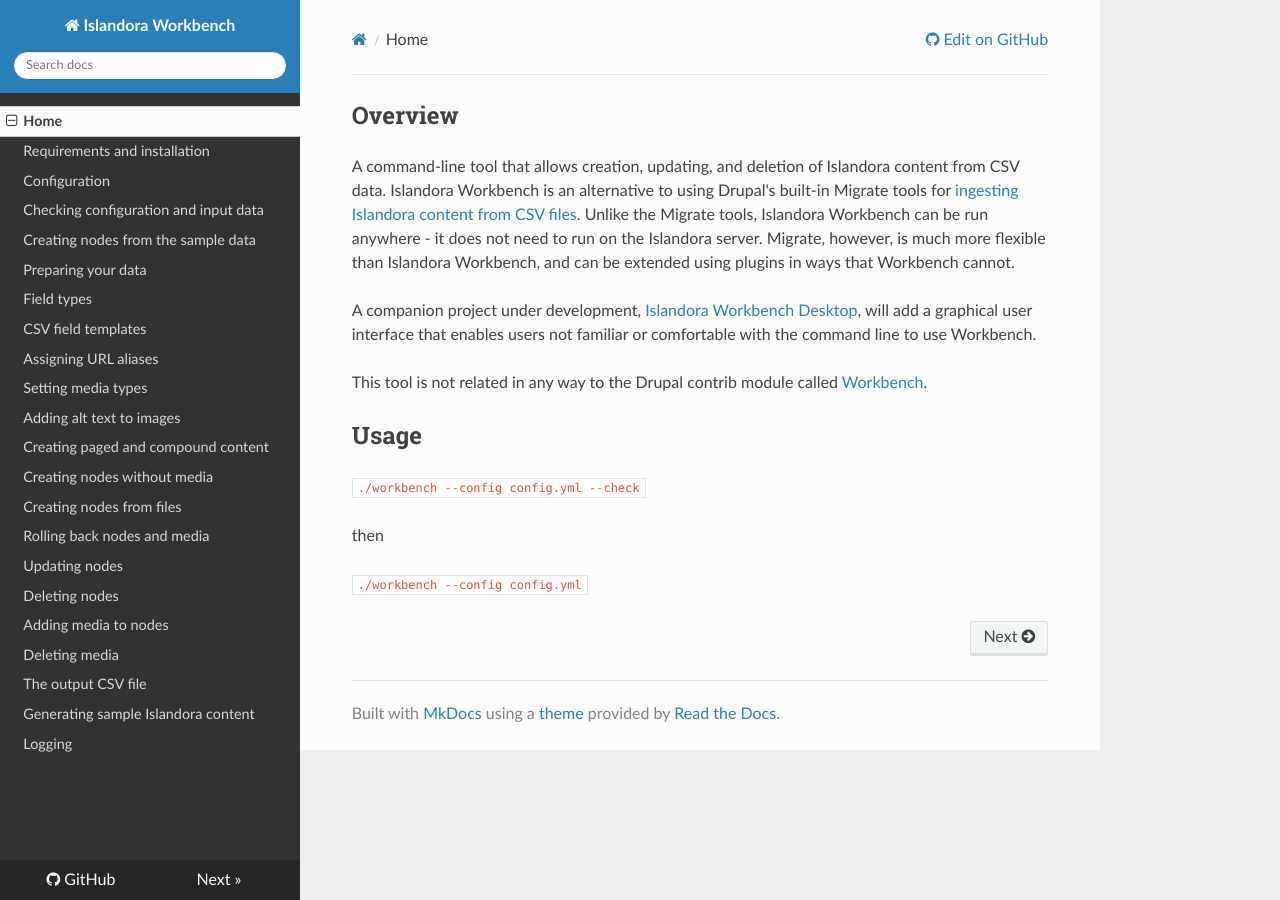
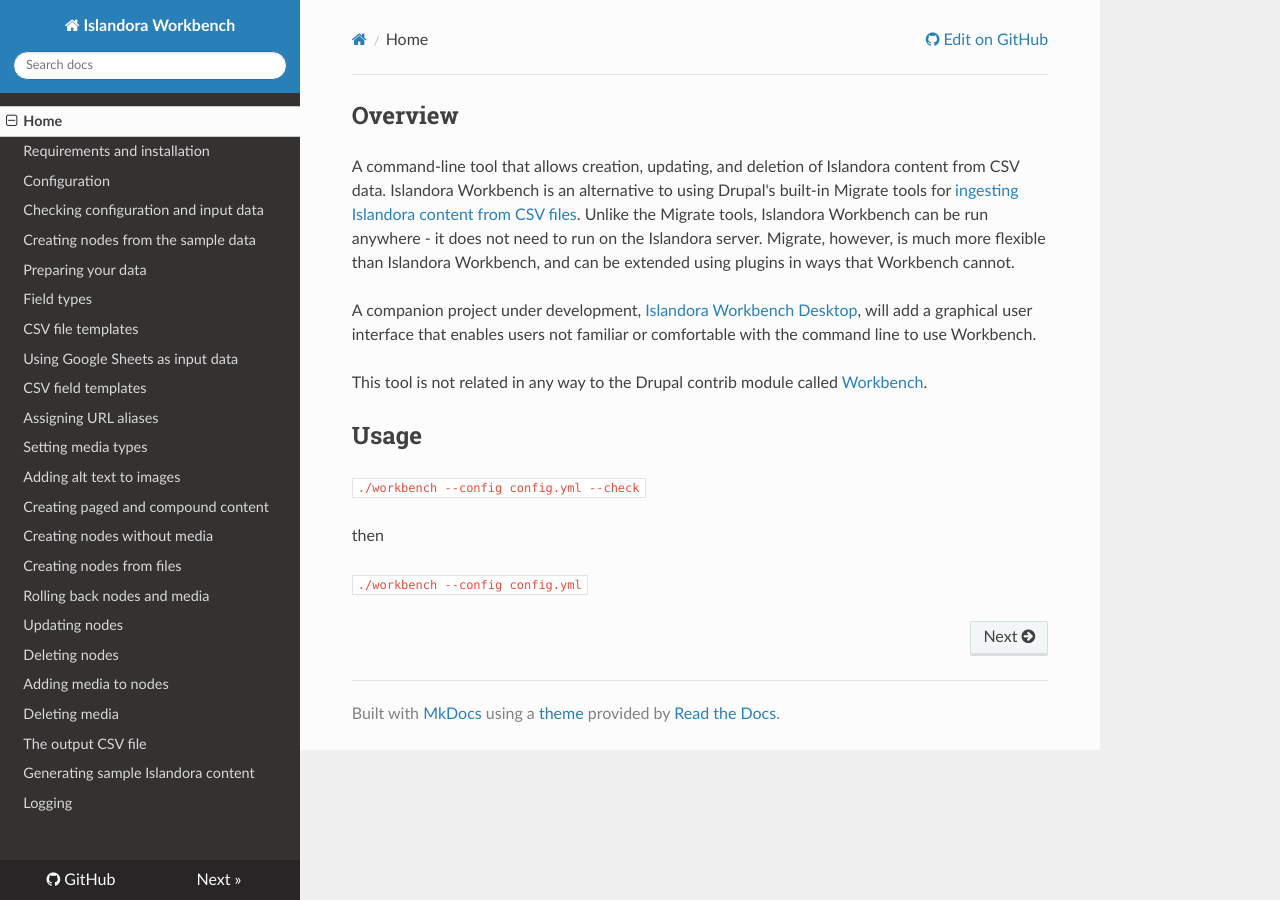
Before and after one commit to mjordan/islandora_workbench_docs, an MkDocs documentation site: the page built from docs/index.md, in a window 1280 px wide. Built offline with MkDocs 1.6.1, drawn with Linux system fonts in a browser that asks for light colours; nearby versions of some CDN libraries.

Commit message:
Second commit.

```diff
--- a/mkdocs.yml
+++ b/mkdocs.yml
@@ -16,6 +16,8 @@
   - Creating nodes from the sample data: sample_data.md
   - Preparing your data: preparing_data.md
   - Field types: field_types.md
+  - CSV file templates: csv_file_templates.md
+  - Using Google Sheets as input data: google_sheets.md
   - CSV field templates: field_templates.md
   - Assigning URL aliases: aliases.md
   - Setting media types: media_types.md
```
Also changed, not shown: 1 other file.
